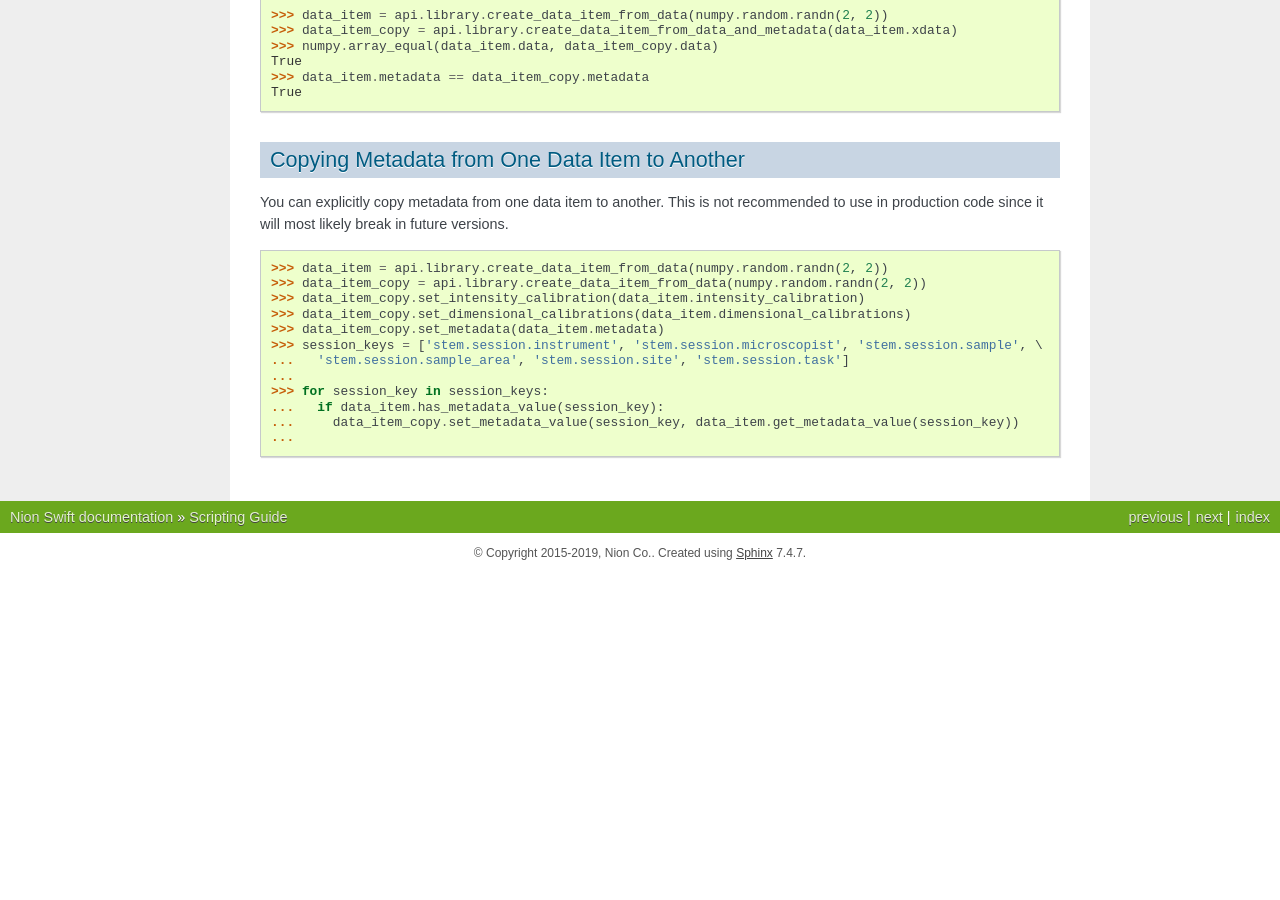
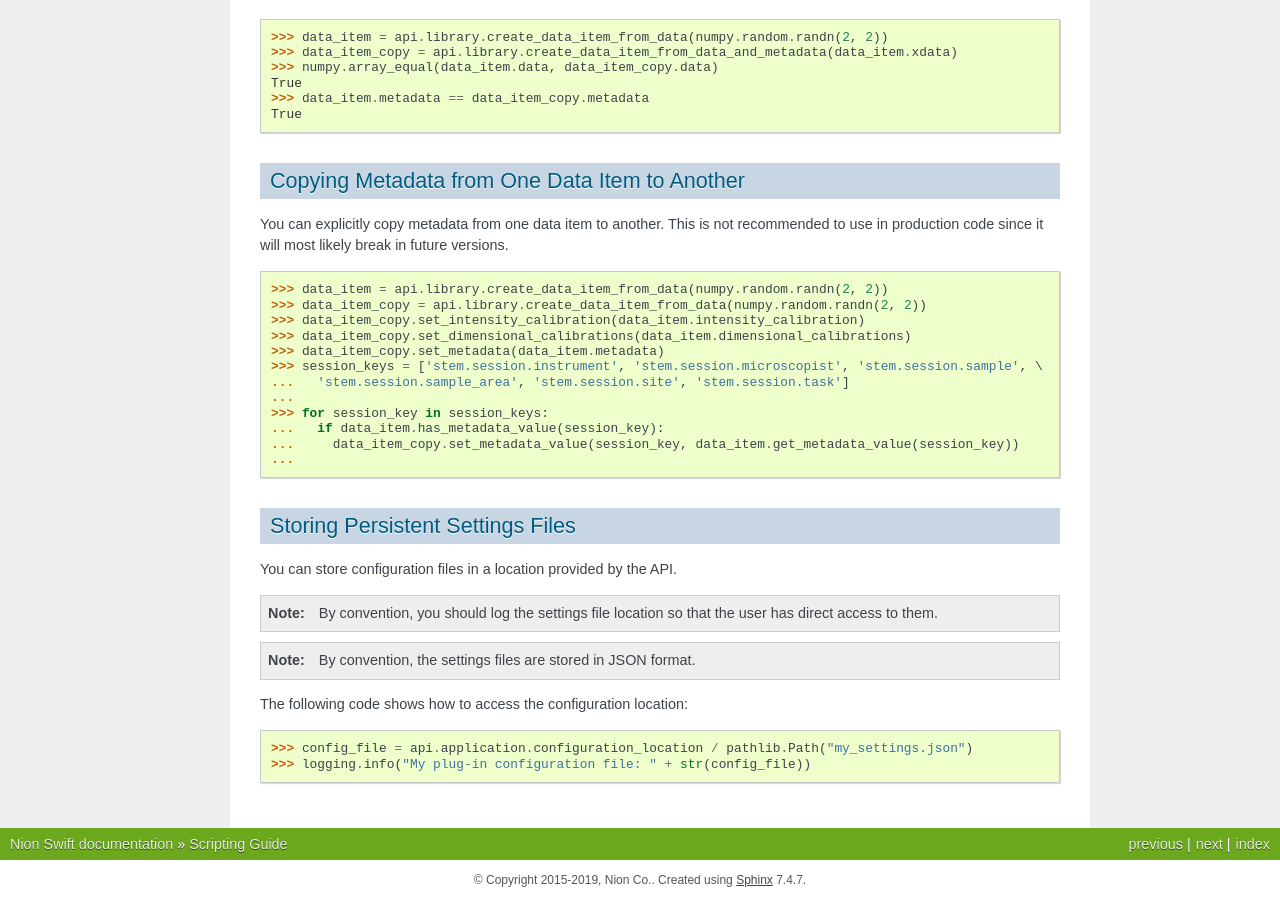
Before and after one commit to nion-software/nionswift, a Sphinx documentation site: the page built from docs/api/scripting.rst, in a window 1280 px wide and 900 px high, scrolled down 11560 px. Built offline with Sphinx 7.4.7, drawn with Linux system fonts in a browser that asks for light colours; before the commit the page ends 12133 px from its top, so only the background shows below that; some of the changed text lies outside the part shown.

Commit message:
Add documentation section for persistent settings file location.

```diff
--- a/docs/api/scripting.rst
+++ b/docs/api/scripting.rst
@@ -595,6 +595,21 @@ it will most likely break in future versions.
    ...     data_item_copy.set_metadata_value(session_key, data_item.get_metadata_value(session_key))
    ...
 
+Storing Persistent Settings Files
+---------------------------------
+You can store configuration files in a location provided by the API.
+
+.. note::
+  By convention, you should log the settings file location so that the user has direct access to them.
+
+.. note::
+  By convention, the settings files are stored in JSON format.
+
+The following code shows how to access the configuration location::
+
+    >>> config_file = api.application.configuration_location / pathlib.Path("my_settings.json")
+    >>> logging.info("My plug-in configuration file: " + str(config_file))
+
 ..
     Configuring Live Operations
     ---------------------------
```
